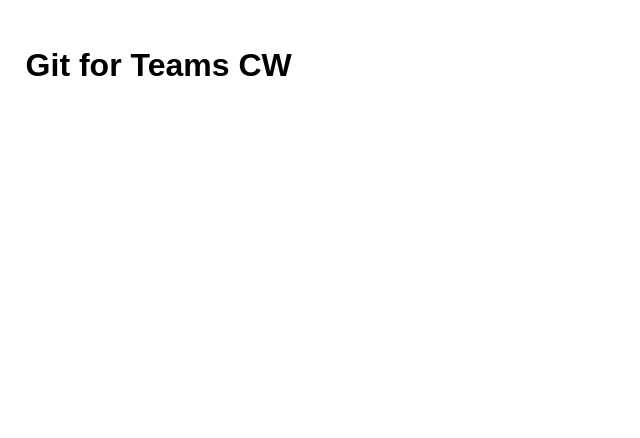
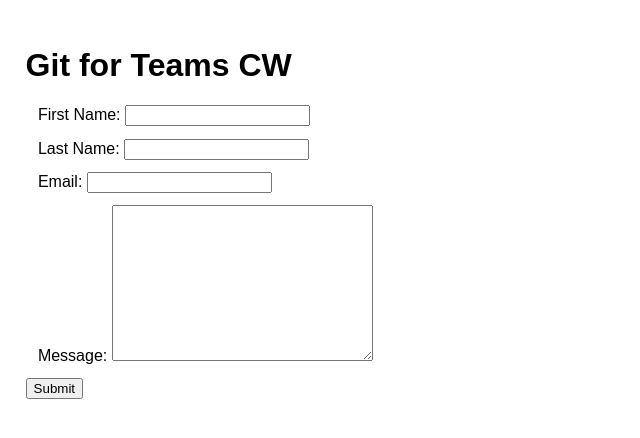
Before and after one commit to cs-fullstack-2020-spring/git-for-teams-cw-instructor, a plain HTML site: page index.html in a window 1280 px wide. Shown: the whole page, without its empty margins (0-640 px from the left). Drawn offline with Linux system fonts and the light colour scheme.

Commit message:
html form created

```diff
--- a/index.html
+++ b/index.html
@@ -1,13 +1,35 @@
 <!DOCTYPE html>
 <html lang="en">
+
 <head>
     <meta charset="UTF-8">
     <meta name="viewport" content="width=device-width, initial-scale=1.0">
     <title>CW</title>
     <link rel="stylesheet" href="style.css">
 </head>
+
 <body>
     <h1>Git for Teams CW</h1>
+    <form action="">
+        <div>
+            <label for="fName">First Name:</label>
+            <input type="text" id="fName" name="fName">
+        </div>
+        <div>
+            <label for="lName">Last Name:</label>
+            <input type="text" id="lName" name="lName">
+        </div>
+        <div>
+            <label for="email">Email:</label>
+            <input type="text" id="email" name="email">
+        </div>
+        <div>
+            <label for="message">Message:</label>
+            <textarea name="message" rows="10" cols="30"></textarea>
+        </div>
+        <input type="submit" value="Submit">
+    </form>
     <script src="script.js"></script>
 </body>
+
 </html>
--- a/style.css
+++ b/style.css
@@ -3,3 +3,7 @@ body{
     margin: 1%;
     font-family: Arial, Helvetica, sans-serif;
 }
+
+div{
+    margin: 1%;
+}
```
